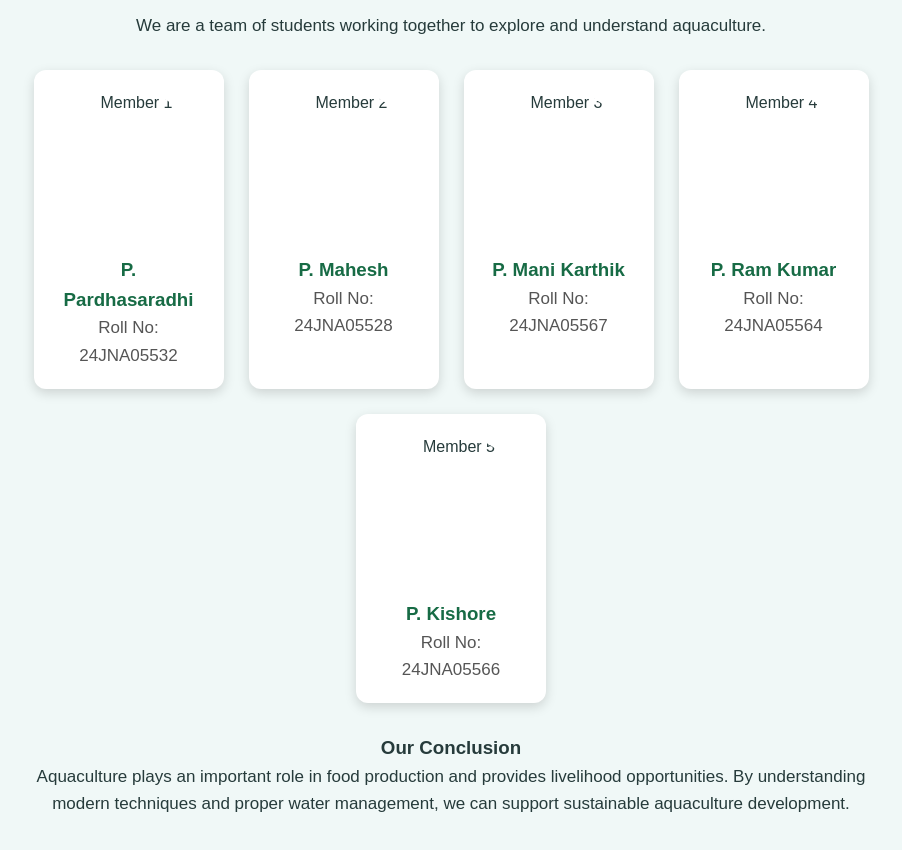
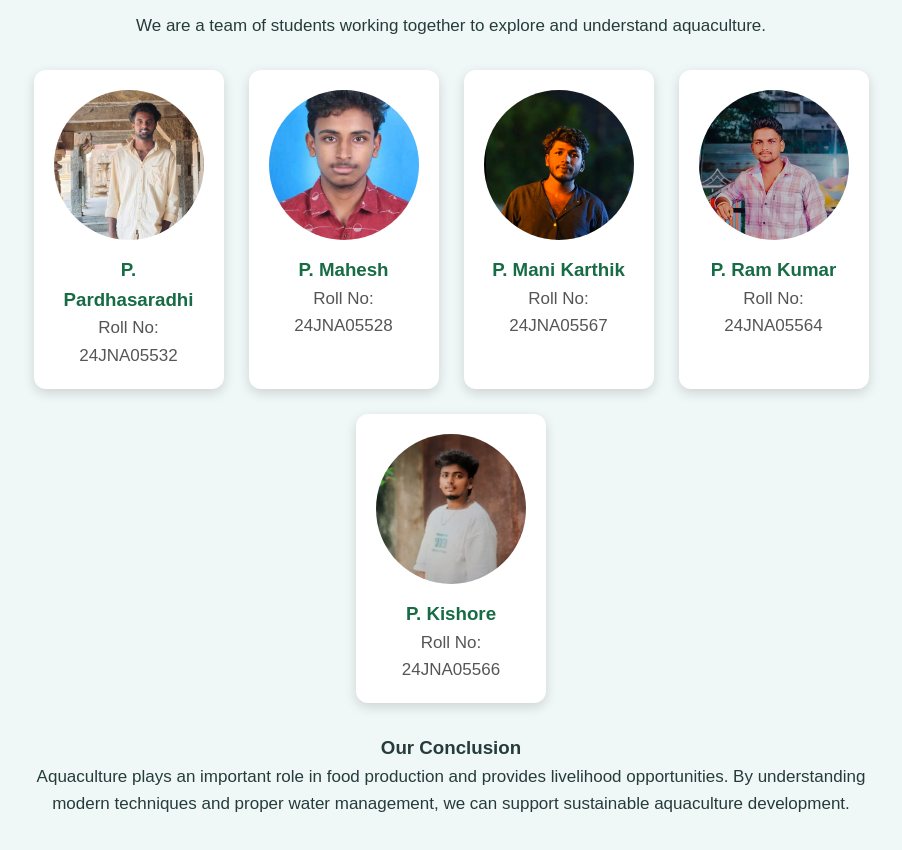
Before and after one commit to harithayadavalli/aquaculture-world, a plain HTML site: page index.html in a window 1280 px wide. Shown: the part 3668-4518 px from the top of the page, without its empty margins (189-1091 px from the left). Drawn offline with Linux system fonts and the light colour scheme.

Commit message:
Add files via upload

```diff
--- a/index.html
+++ b/index.html
@@ -199,36 +199,34 @@ We hope this website will help visitors understand the importance of aquaculture
 <div class="team-container">
 
     <div class="team-member">
-        <img src="./team/member1.jpeg" alt="Member 1">
+        <img src="member1.jpeg" alt="Member 1">
         <h3>P. Pardhasaradhi</h3>
         <p>Roll No: 24JNA05532</p>
     </div>
 
     <div class="team-member">
-        <img src="./team/member2.jpeg" alt="Member 2">
+        <img src="member2.jpeg" alt="Member 2">
         <h3>P. Mahesh</h3>
         <p>Roll No: 24JNA05528</p>
     </div>
 
     <div class="team-member">
-        <img src="./team/member3.jpeg" alt="Member 3">
+        <img src="member3.jpeg" alt="Member 3">
         <h3>P. Mani Karthik</h3>
         <p>Roll No: 24JNA05567</p>
     </div>
 
     <div class="team-member">
-        <img src="./team/member4.jpeg" alt="Member 4">
+        <img src="member4.jpeg" alt="Member 4">
         <h3>P. Ram Kumar</h3>
         <p>Roll No: 24JNA05564</p>
     </div>
 
     <div class="team-member">
-        <img src="./team/member5.jpeg" alt="Member 5">
+        <img src="member5.jpeg" alt="Member 5">
         <h3>P. Kishore</h3>
         <p>Roll No: 24JNA05566</p>
     </div>
-
-</div>
 </div>
 
     <h3>Our Conclusion</h3>
```
